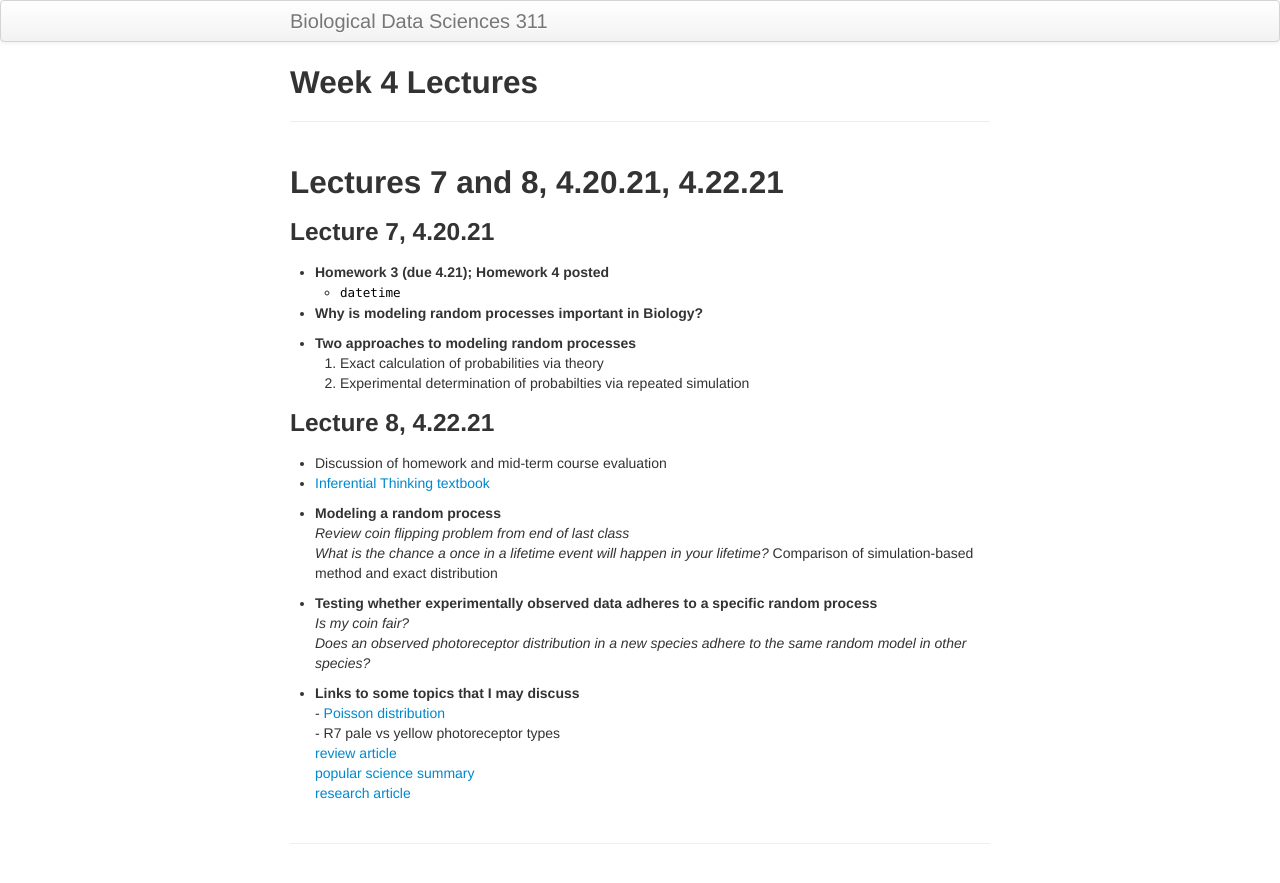
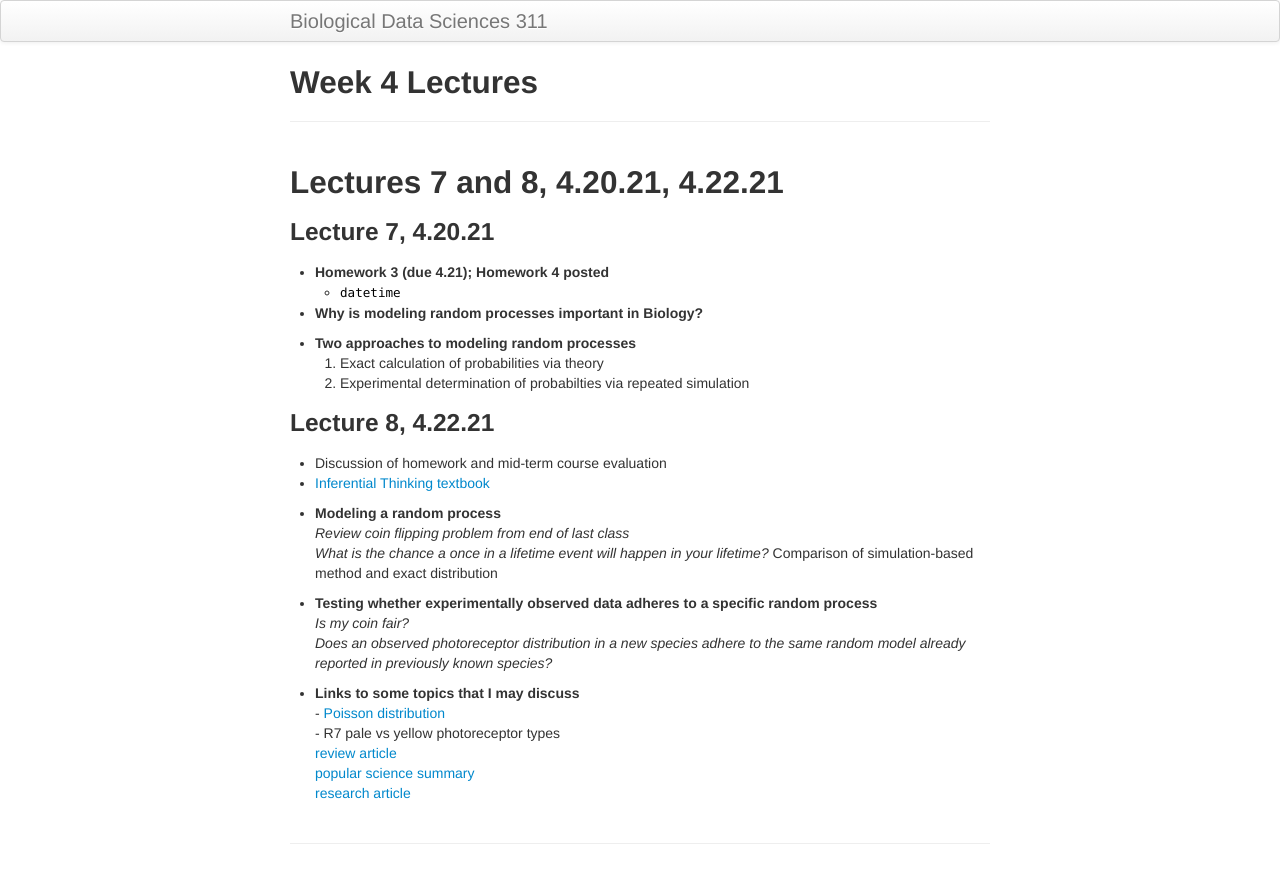
Before and after one commit to timothylwarren/bds311-sp21, a Jekyll site: the page built from lecture_notes/lec_wk04.md, in a window 1280 px wide. Shown: the top 883 px of the page. Built offline with Jekyll 4.4.1, drawn with Linux system fonts in a browser that asks for light colours.

Commit message:
Update lec_wk04.md

```diff
--- a/lecture_notes/lec_wk04.md
+++ b/lecture_notes/lec_wk04.md
@@ -31,7 +31,7 @@ title: Week 4 Lectures
 
 - **Testing whether experimentally observed data adheres to a specific random process**<br>
     *Is my coin fair?*<br>
-    *Does an observed photoreceptor distribution in a new species adhere to the same random model in other species?*
+    *Does an observed photoreceptor distribution in a new species adhere to the same random model already reported in previously known species?*
 
  - **Links to some topics that I may discuss** <br>
         -  [Poisson distribution](https://en.wikipedia.org/wiki/Poisson_distribution)<br>
```
